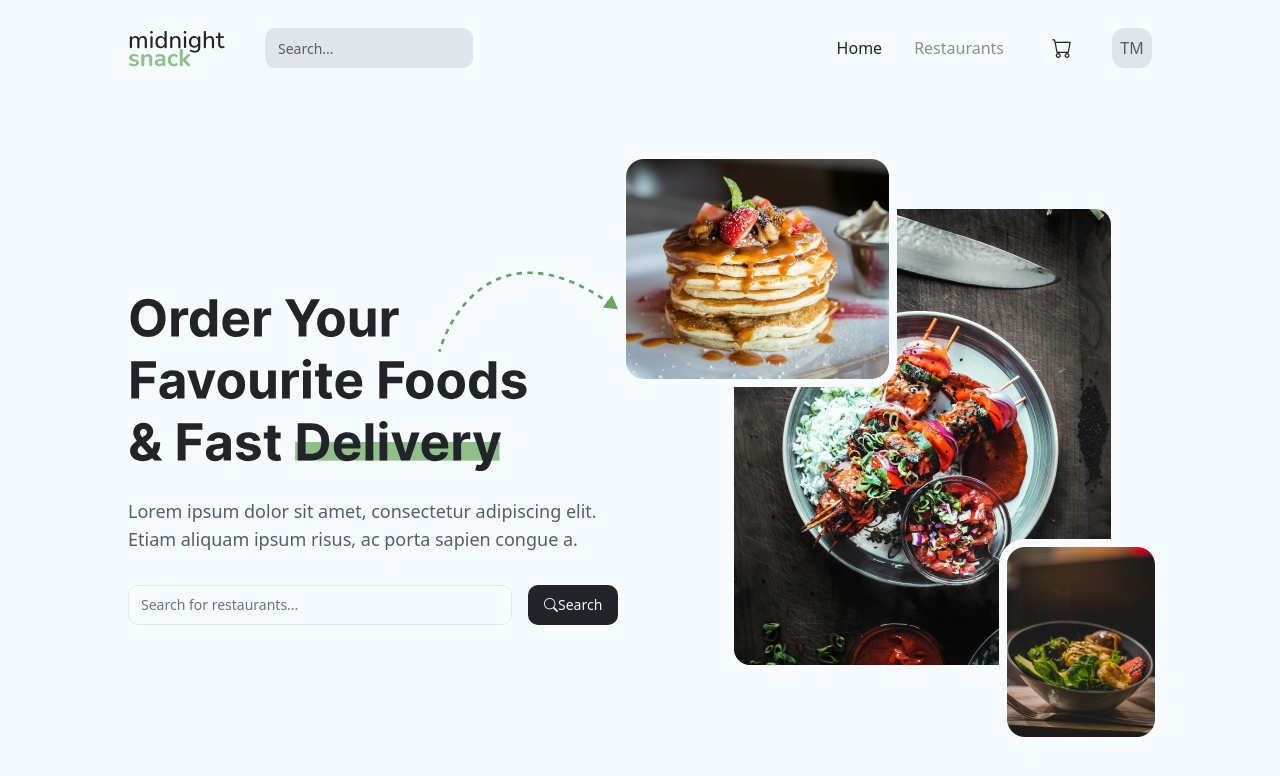
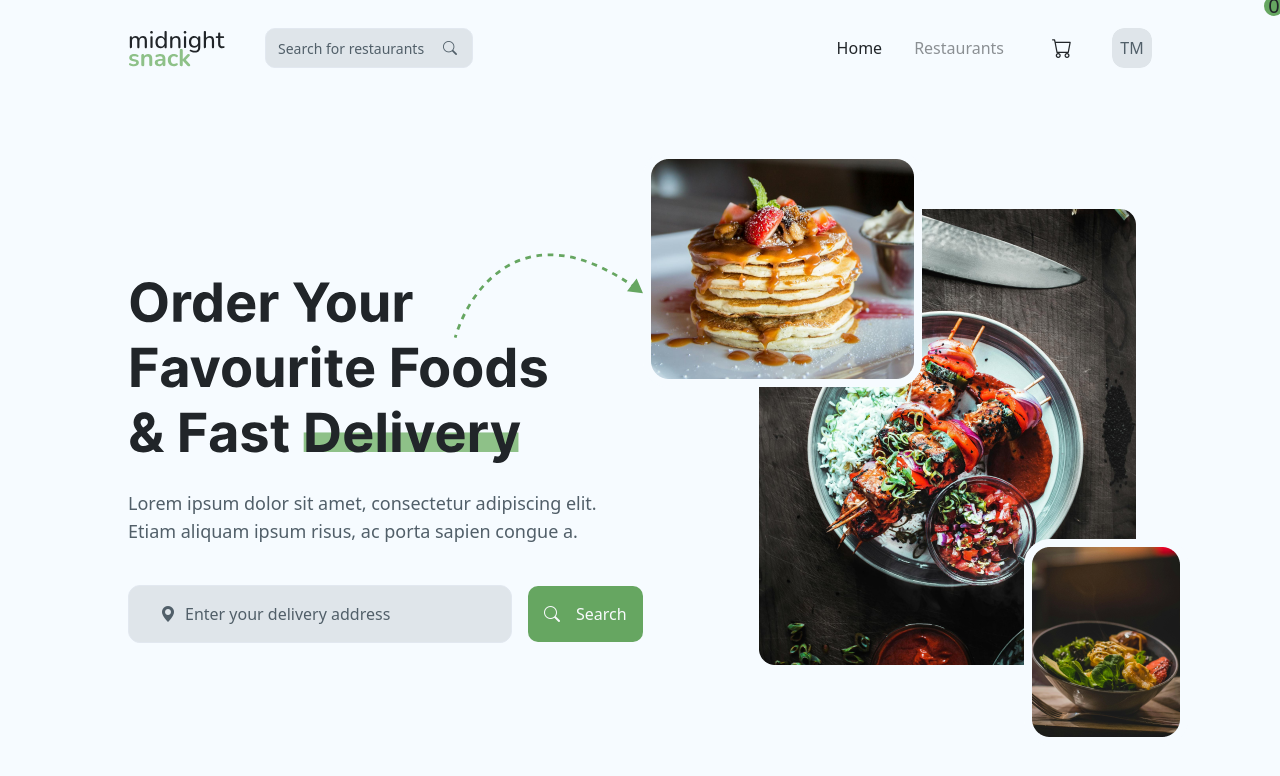
Before and after one commit to TerrenceMurray/MidnightSnack, a React (Vite) app: page / in a window 1280 px wide. Shown: the top 776 px of the page. Built offline with nearby package versions, Linux system fonts and the light colour scheme.

Commit message:
Added Item classes and AddressInput

```diff
--- a/package.json
+++ b/package.json
@@ -21,7 +21,8 @@
     "react-dom": "^18.2.0",
     "react-router-dom": "^6.22.3",
     "tailwind-merge": "^2.2.2",
-    "tailwindcss-animate": "^1.0.7"
+    "tailwindcss-animate": "^1.0.7",
+    "zustand": "^4.5.2"
   },
   "devDependencies": {
     "@types/react": "^18.2.66",
@@ -33,7 +34,6 @@
     "eslint-plugin-react-hooks": "^4.6.0",
     "eslint-plugin-react-refresh": "^0.4.6",
     "postcss": "^8.4.38",
-    "sharp": "^0.33.3",
     "svgo": "^3.2.0",
     "tailwindcss": "^3.4.3",
     "vite": "^5.2.0",
--- /dev/null
+++ b/src/classes/item.js
@@ -0,0 +1,43 @@
+export class Item {
+	constructor({ category, name, price, description, imageURL }) {
+		try {
+			// throw an error if any of the required fields are missing
+			if (!category || !name || !price || !description)
+				throw new Error('One or more required fields are missing');
+
+			if (!category instanceof Category)
+				throw new Error('Category must be an instance of Category');
+
+			this.category = category;
+			this.name = name;
+			this.price = price;
+			this.description = description;
+			this.imageURL = imageURL;
+		} catch (error) {
+			console.error(error);
+		}
+	}
+}
+
+export class CartItem {
+	constructor({ id, quantity = 1, item }) {
+		this.id = id;
+		this.item = item;
+		this.quantity = quantity;
+	}
+}
+
+export class Category {
+	constructor({ id, name }) {
+		try {
+			// throw an error if any of the required fields are missing
+			if (!id || !name)
+				throw new Error('One or more required fields are missing');
+
+			this.id = id;
+			this.name = name;
+		} catch (error) {
+			console.error(error);
+		}
+	}
+}
--- /dev/null
+++ b/src/components/AddressInput.jsx
@@ -0,0 +1,15 @@
+import { cn } from "@/lib/utils";
+import { Input } from "./ui/input";
+import * as React from "react";
+
+const AddressInput = React.forwardRef(({ onChange, className }, ref) =>
+{
+    return (
+        <div className="relative">
+            <Input ref={ref} onChange={onChange} className={cn("w-96 rounded-lg text-base placeholder:text-secondary bg-foreground h-auto py-4 pl-14", className)} placeholder="Enter your delivery address" />
+            <i className="bi bi-geo-alt-fill absolute top-1/2 -translate-y-1/2 left-8 text-base text-secondary"></i>
+        </div>
+    );
+});
+
+export default AddressInput;
--- /dev/null
+++ b/src/components/CartButton.jsx
@@ -0,0 +1,19 @@
+import { Button } from "./ui/button";
+import useCart from "@/hooks/useCart";
+import { useShallow } from 'zustand/react/shallow'
+
+export default function CartButton (props)
+{
+    const { items } = useCart(
+        useShallow((state) => ({ items: state.items }))
+    );
+
+    return (
+        <Button className="text-primary bg-transparent text-xl">
+            <i className="bi bi-cart"></i>
+            <span className="absolute -top-1 -right-1 bg-accent text-accent-foreground w-5 h-5 rounded-full flex items-center justify-center">
+                {items.length}
+            </span>
+        </Button>
+    );
+}
--- a/src/components/shared/CartButton.jsx
+++ /dev/null
@@ -1,10 +0,0 @@
-import { Button } from "../ui/button";
-
-export default function CartButton (props)
-{
-    return (
-        <Button className="text-primary bg-transparent text-xl">
-            <i className="bi bi-cart"></i>
-        </Button>
-    );
-}
--- a/src/components/shared/Navbar.jsx
+++ b/src/components/shared/Navbar.jsx
@@ -2,7 +2,7 @@ import { NavLink } from "react-router-dom";
 import logo from "../../assets/logo.svg";
 import { Input } from "@/components/ui/input";
 import { Avatar, AvatarFallback } from "../ui/avatar";
-import CartButton from "./CartButton";
+import CartButton from "../CartButton";
 import { cn } from "@/lib/utils";
 
 export default function Navbar ()
@@ -20,11 +20,15 @@ export default function Navbar ()
                 <NavLink to="/">
                     <img src={logo} aria-label="Go to home page" alt="Midnight Snack Logo" />
                 </NavLink>
-                <Input className="w-52 bg-foreground placeholder:text-secondary" type="text" placeholder="Search..." />
+                <div className="relative">
+                    <Input className="w-52 bg-foreground placeholder:text-secondary pr-10" type="text" placeholder="Search for restaurants" />
+                    <i className="bi bi-search absolute top-1/2 -translate-y-1/2 right-4 text-sm text-secondary
+                    "></i>
+                </div>
             </div>
             <ul className="flex ml-auto items-center gap-8">
-                <li><NavLink className={isActiveLink} to="/">Home</NavLink></li>
-                <li><NavLink className={isActiveLink} to="/restaurants">Restaurants</NavLink></li>
+                <li><NavLink aria-label="Go to home page" className={isActiveLink} to="/">Home</NavLink></li>
+                <li><NavLink aria-label="Go to restaurants page" className={isActiveLink} to="/restaurants">Restaurants</NavLink></li>
             </ul>
             <div className="flex gap-6">
                 <CartButton />
--- a/src/components/ui/button.jsx
+++ b/src/components/ui/button.jsx
@@ -10,6 +10,7 @@ const buttonVariants = cva(
     variants: {
       variant: {
         default: "bg-primary text-primary-foreground hover:bg-primary/90",
+        cta: "bg-accent-surface text-base text-primary-foreground hover:opacity-90 transition-opacity",
         destructive:
           "bg-destructive text-destructive-foreground hover:bg-destructive/90",
         outline:
--- /dev/null
+++ b/src/hooks/useCart.js
@@ -0,0 +1,18 @@
+import { create } from 'zustand';
+
+const useCart = create((set) => ({
+	items: [],
+	addItem: (item) => set((state) =>
+	{
+		const index = state.items.findIndex((i) => i.item.name === item.item.name);
+		if (index === -1)
+		{
+			return { items: [...state.items, item] };
+		}
+		const items = [...state.items];
+		items[index].quantity += 1;
+		return { items };
+	}),
+}));
+
+export default useCart;
--- a/src/index.css
+++ b/src/index.css
@@ -7,7 +7,7 @@
 		--surface-primary: theme(colors.white.50);
 		--surface-foreground: theme(colors.white.300);
 		--surface-secondary: theme(colors.white.300);
-		--surface-accent: theme(colors.green.300);
+		--surface-accent: theme(colors.green.400);
 
 		--text-primary: theme(colors.white.950);
 		--text-secondary: theme(colors.white.600);
@@ -71,6 +71,6 @@
 	}
 
 	#root {
-		@apply w-full h-full flex flex-col max-w-[85rem] mx-auto px-32
+		@apply w-full h-full flex flex-col max-w-[85rem] mx-auto px-32;
 	}
 }
--- a/src/pages/Home.jsx
+++ b/src/pages/Home.jsx
@@ -1,21 +1,33 @@
 import Title from "../components/Title";
 import HeroImage from "@/assets/Hero Image.png";
 import TitleSVG from "@/assets/title.svg";
+import AddressInput from "@/components/AddressInput";
 import { Button } from "@/components/ui/button";
-import { Input } from "@/components/ui/input";
+import { useRef } from "react";
 
 export default function Home ()
 {
     Title("Midnight Snacks");
+    const searchInput = useRef(null);
+
+    const onClickHandler = () =>
+    {
+        // Click handler
+    };
+
+    const onChangeHandler = () =>
+    {
+        // Input onChange handler
+    };
 
     return (
         <main className="flex w-full flex-1 justify-between items-center   ">
             <section className="">
                 <img className="" src={TitleSVG} aria-label="" alt="Hero section title" />
                 <p className="subtitle mt-6">Lorem ipsum dolor sit amet, consectetur adipiscing elit. Etiam aliquam  ipsum risus, ac porta sapien congue a.</p>
-                <div className="flex gap-4 items-center mt-8">
-                    <Input className="w-96" type="text" placeholder="Search for restaurants..." />
-                    <Button> <i className="bi bi-search"></i> Search</Button>
+                <div className="flex gap-4 items-center mt-10">
+                    <AddressInput ref={searchInput} onChange={onChangeHandler} />
+                    <Button onClick={onClickHandler} variant="cta" className="flex-1 py-4 h-auto flex gap-4"><i className="bi bi-search"></i> Search</Button>
                 </div>
             </section>
             <img className="" src={HeroImage} alt="Home" />
--- a/tailwind.config.js
+++ b/tailwind.config.js
@@ -44,6 +44,9 @@ module.exports = {
 					300: '#FF9EA3',
 					400: '#FF666D',
 					600: '#EB1721',
+				},
+				button: {
+					text: 'var(--button-text)',
 				},
 				border: 'var(--surface-secondary)',
 				input: 'hsl(var(--input))',
--- a/vite.config.js
+++ b/vite.config.js
@@ -13,8 +13,8 @@ export default defineConfig({
 		react(),
 		ViteImageOptimizer({
 			png: {
-				quality: 80,
-			}
+				quality: 70,
+			},
 		}),
 	],
 	resolve: {
```
Also changed, not shown: 1 other file (tests, documents, lock files or other folders).
